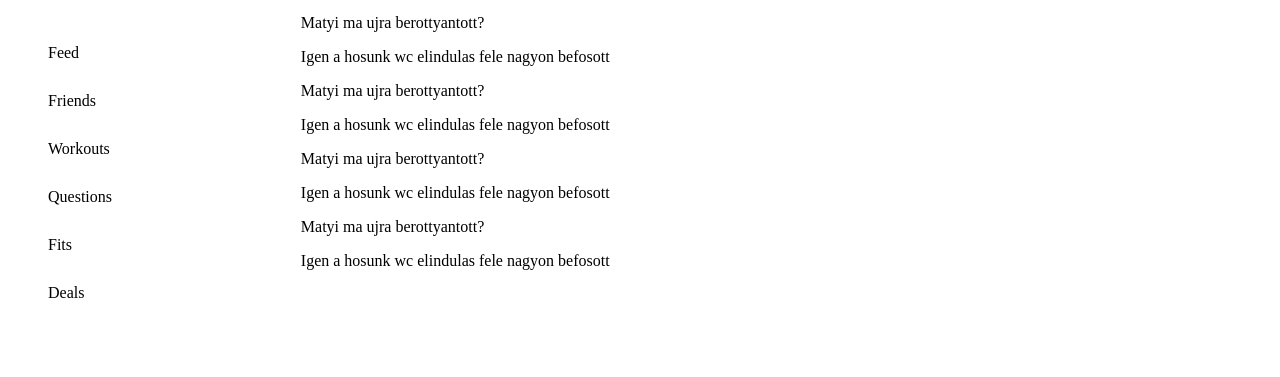
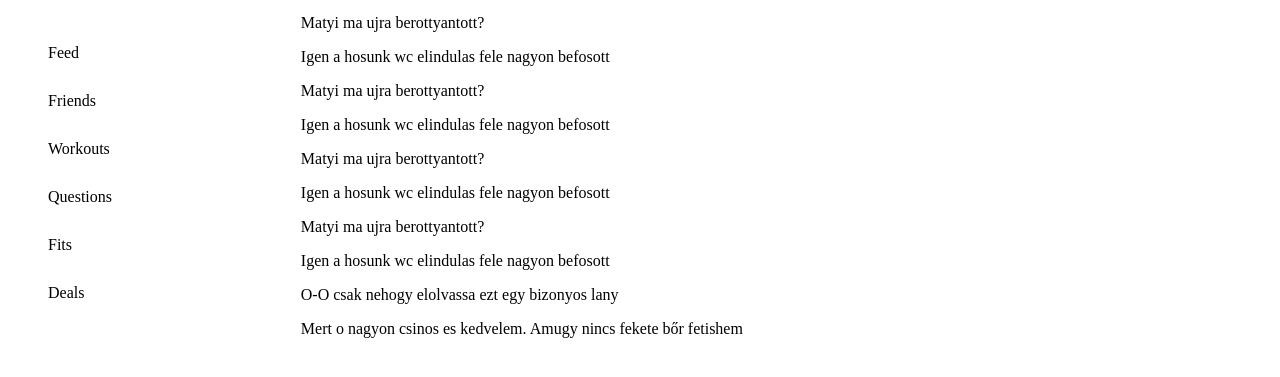
Before and after one commit to BukaRolly/Fitpage, a plain HTML site: page index.html in a window 1280 px wide. Shown: the part 191-568 px from the top of the page. Drawn offline with Linux system fonts and the light colour scheme.

Commit message:
Update index.html for Tascha

```diff
--- a/index.html
+++ b/index.html
@@ -49,6 +49,8 @@
                 <p class="News 3 detailed">Igen a hosunk wc elindulas fele nagyon befosott</p>
             <p class="News4">Matyi ma ujra berottyantott?</p>
                 <p class="News 4 detailed">Igen a hosunk wc elindulas fele nagyon befosott</p>
+            <p class="News4">O-O csak nehogy elolvassa ezt egy bizonyos lany</p>
+                <p class="News 4 detailed">Mert o nagyon csinos es kedvelem. Amugy nincs fekete bőr fetishem</p>
         </div>
     </div>
 </body>
```
